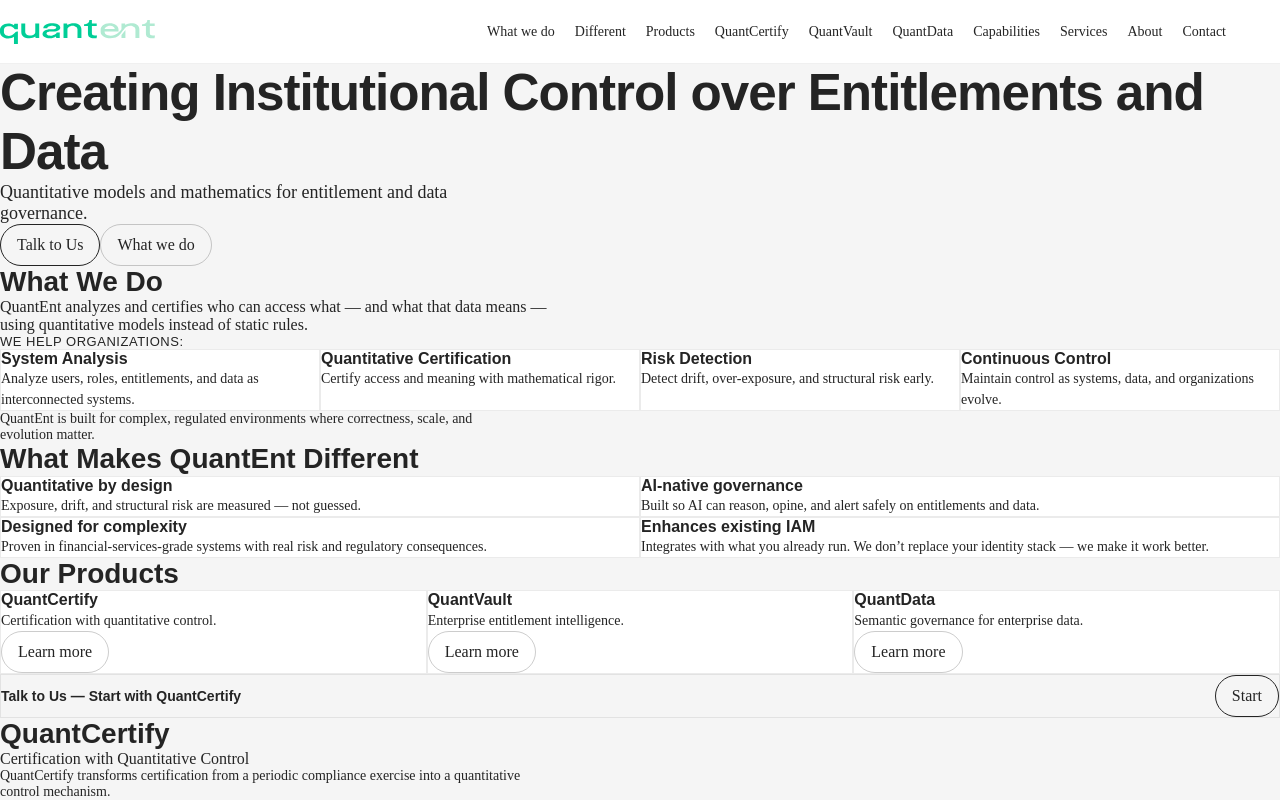
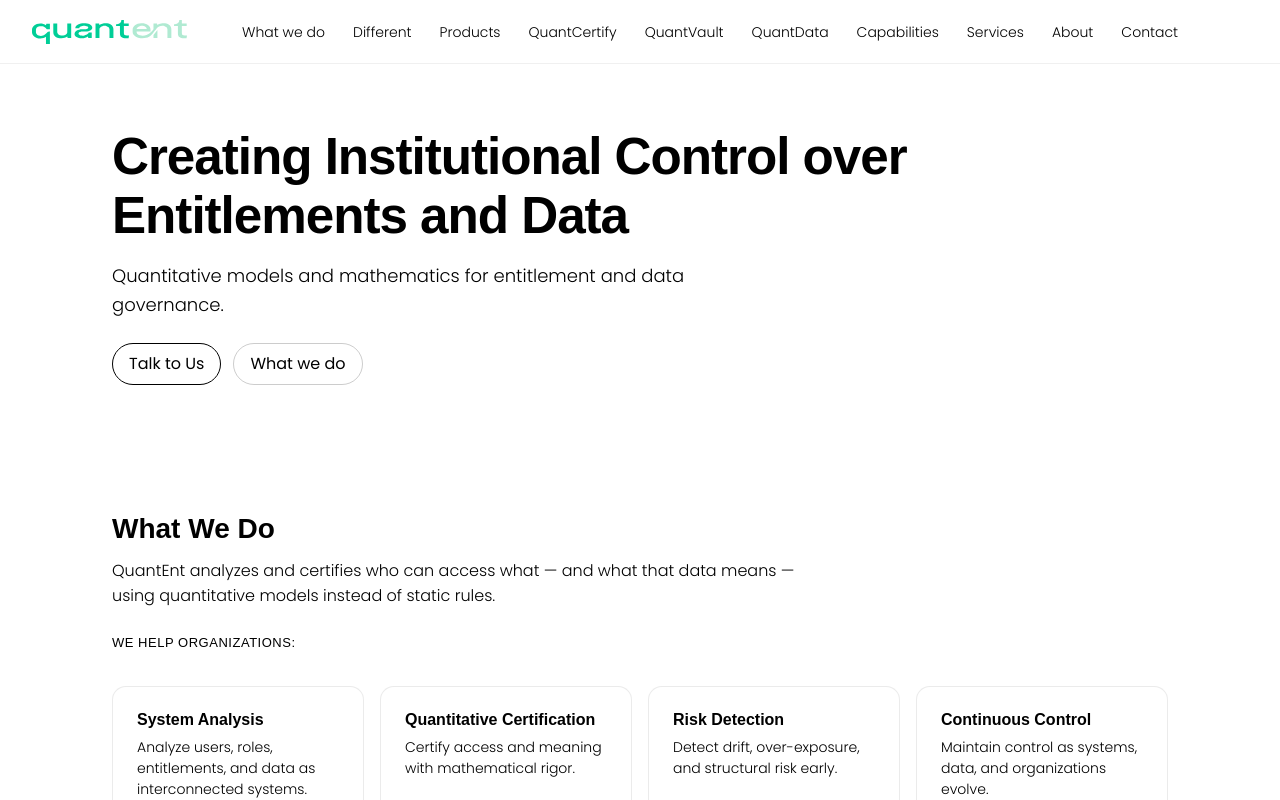
Before and after one commit to quantent-web/quantent-web, a Next.js app: page / in a window 1280 px wide. Shown: the top 800 px of the page. Built offline with nearby package versions, Linux system fonts and the light colour scheme; a web font is replaced by a local one.

Commit message:
Fix CSS tokens scope in :root to resolve build error

```diff
--- a/app/globals.css
+++ b/app/globals.css
@@ -33,12 +33,12 @@
 /* Light theme (por defecto) */
 :root {
   /* Brand */
-  --primary: #05cd98;        /* CTAs, links activos */
+  --primary: #05cd98;
   --primary-contrast: #ffffff;
 
   /* Backgrounds */
-  --bg: #f5f5f5;             /* background.default */
-  --surface: #ffffff;        /* paper / cards */
+  --bg: #f5f5f5;
+  --surface: #ffffff;
 
   /* Text */
   --text-primary: #242424;
@@ -54,40 +54,6 @@
   --warning: #ffd700;
   --success: #05cd34;
   --info: #059ecd;
-}
-
-/* Dark theme */
-html[data-theme="dark"] {
-  /* Brand (NO cambia) */
-  --primary: #05cd98;
-  --primary-contrast: #ffffff;
-
-  /* Backgrounds */
-  --bg: #242424;
-  --surface: #2d2d2d;
-
-  /* Text */
-  --text-primary: #ffffff;
-  --text-secondary: #757575;
-  --text-disabled: #a0a0a0;
-
-  /* UI */
-  --border: #ffffff;
-  --divider: #ffffff;
-
-  /* States */
-  --error: #ec2149;
-  --warning: #ffd700;
-  --success: #05cd34;
-  --info: #059ecd;
-}
-
-/* Aplicación global mínima */
-body {
-  background-color: var(--bg);
-  color: var(--text-primary);
-}
-
 
   /* Layout */
   --container: 1120px;
@@ -104,6 +70,7 @@
 
   /* Radius */
   --radius: 14px;
+}
 
 /* =========================
    Tipografía base
```
